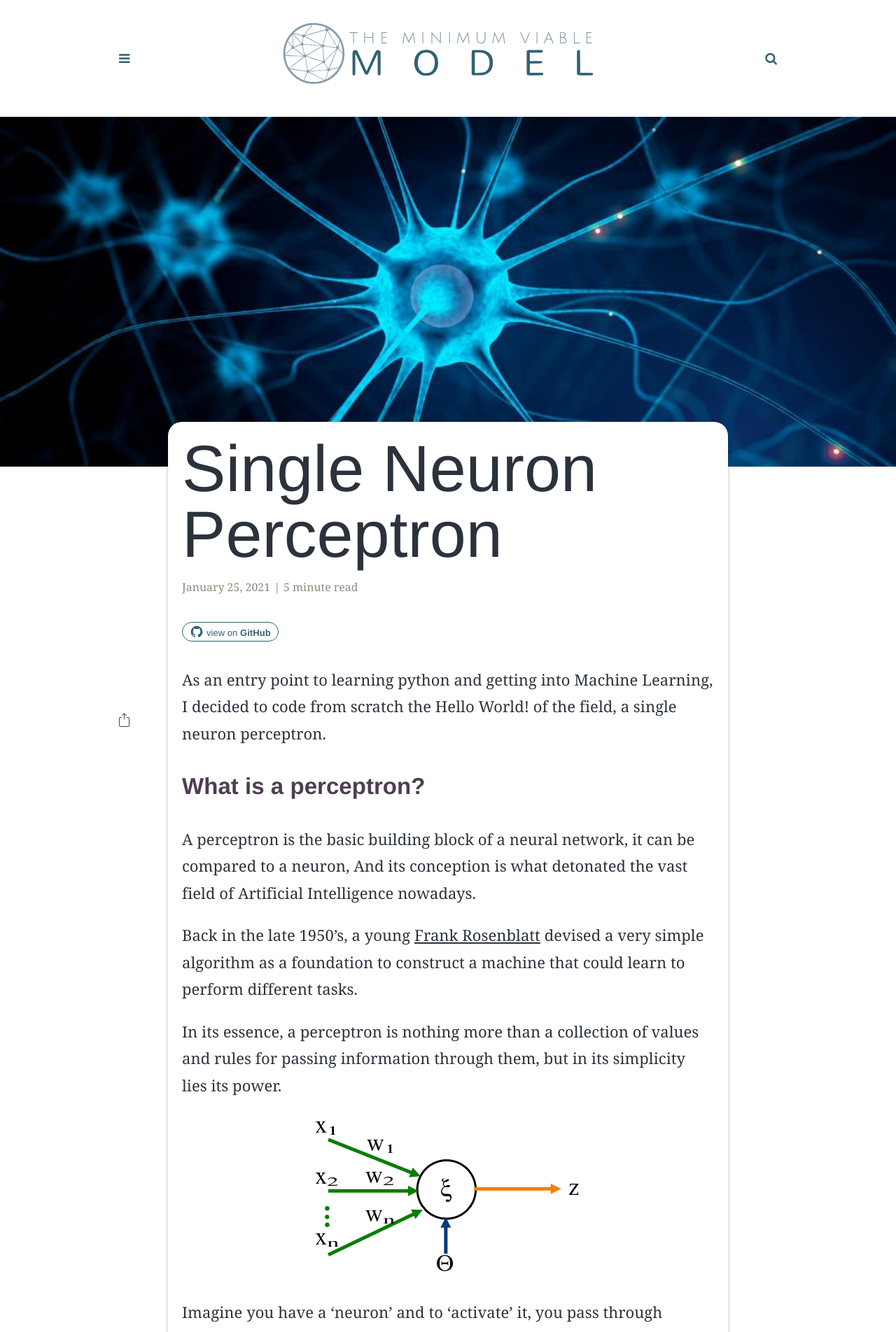
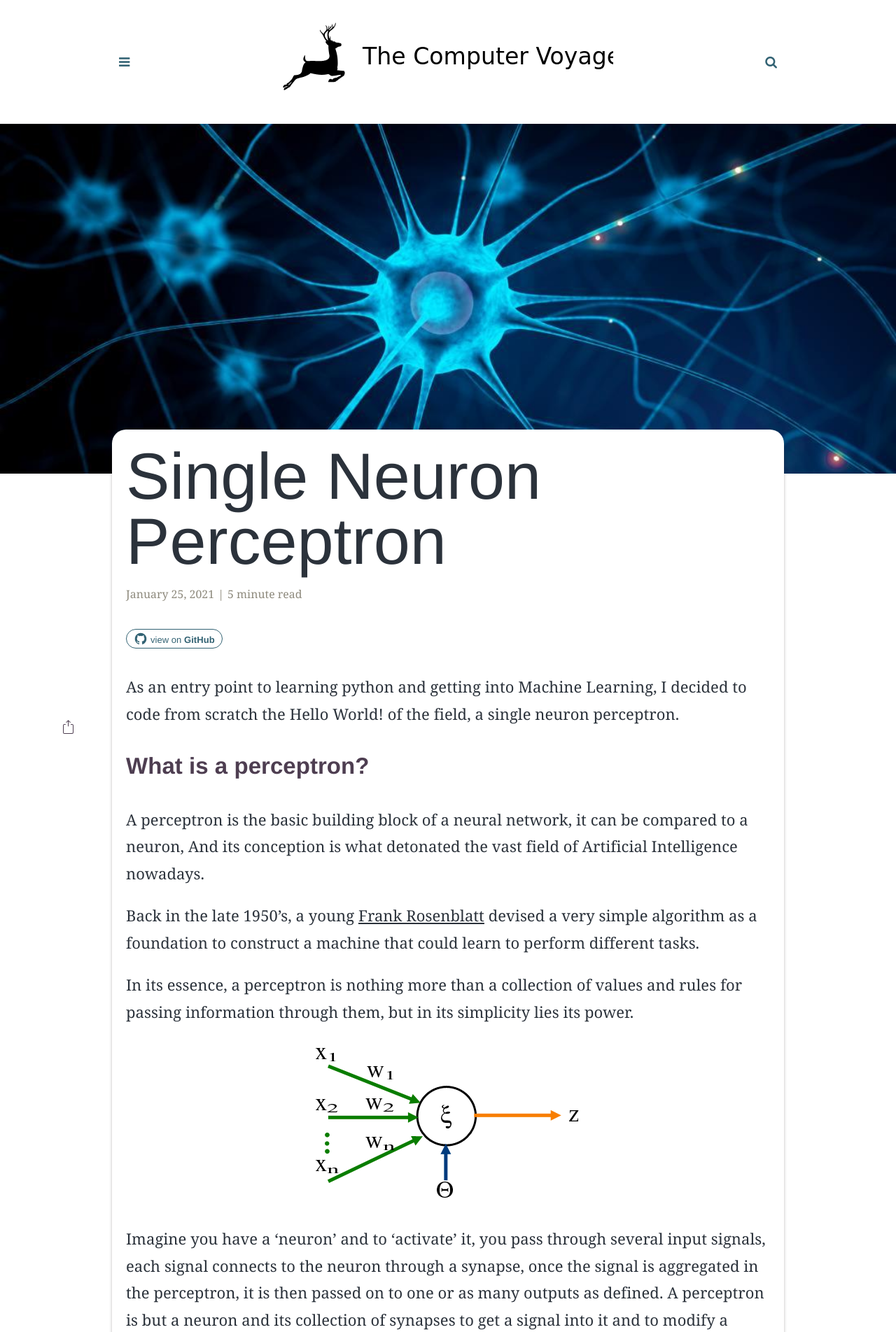
Before and after one commit to mengjiao-liu/mengjiao-liu.github.io, a Jekyll site: the page built from _posts/2021-01-25-single-neuron-perceptron.markdown, in a window 1280 px wide. Shown: the top 1904 px of the page at 70% size. Built offline with Jekyll 4.4.1, drawn with Linux system fonts in a browser that asks for light colours; some web fonts are replaced; formulas are drawn with MathJax 3; comment, search, counter and statistics services are not loaded.

Commit message:
update blog logo and page width

```diff
--- a/_config.yml
+++ b/_config.yml
@@ -4,9 +4,9 @@ description: 'A roaming journey about computing.' # this means to ignore newline
 permalink: ':title:output_ext'
 baseurl: "/" # the subpath of your site, e.g. /blog
 url: "https://mengjiao-liu.github.io" # the base hostname & protocol for your site, e.g. http://example.com
-logo: "/assets/img/branding/MVM-logo-full.svg"
+logo: "assets/img/branding/deer.svg"
 logo-icon: "/assets/img/branding/MVM-symbol.svg"
-logo-icon-SEO: "/assets/img/branding/MVM-symbol-black.png" # must be a non SVG file
+logo-icon-SEO: "/assets/img/branding/deer.png" # must be a non SVG file
 
 # Night/Dark mode
 # Default mode is "auto", "auto" is for auto nightshift
@@ -20,7 +20,7 @@ logo-icon-SEO: "/assets/img/branding/MVM-symbol-black.png" # must be a non SVG f
 # the browser is closed or not)
 night_mode: "auto"
 
-logo-dark: "/assets/img/branding/MVM-logo-full-dark.svg"
+logo-dark: "/assets/img/branding/deer-black.svg"
 highlight_theme: syntax-base16.monokai.dark # select a dark theme for the code highlighter if needed
 
 # Author settings
--- a/assets/css/main.css
+++ b/assets/css/main.css
@@ -1457,7 +1457,7 @@ tweet a {
           border-top-right-radius: 20px;
   -webkit-box-shadow: 0px 2px 4px var(--shadow);
           box-shadow: 0px 2px 4px var(--shadow);
-  max-width: 800px;
+  max-width: 960px;
 }
 /* full width image in posts */
 img[src$="#full"] {
```
Also changed, not shown: assets/img/branding/deer-black.svg (added), assets/img/branding/deer.png (added), assets/img/branding/deer.svg (added).
